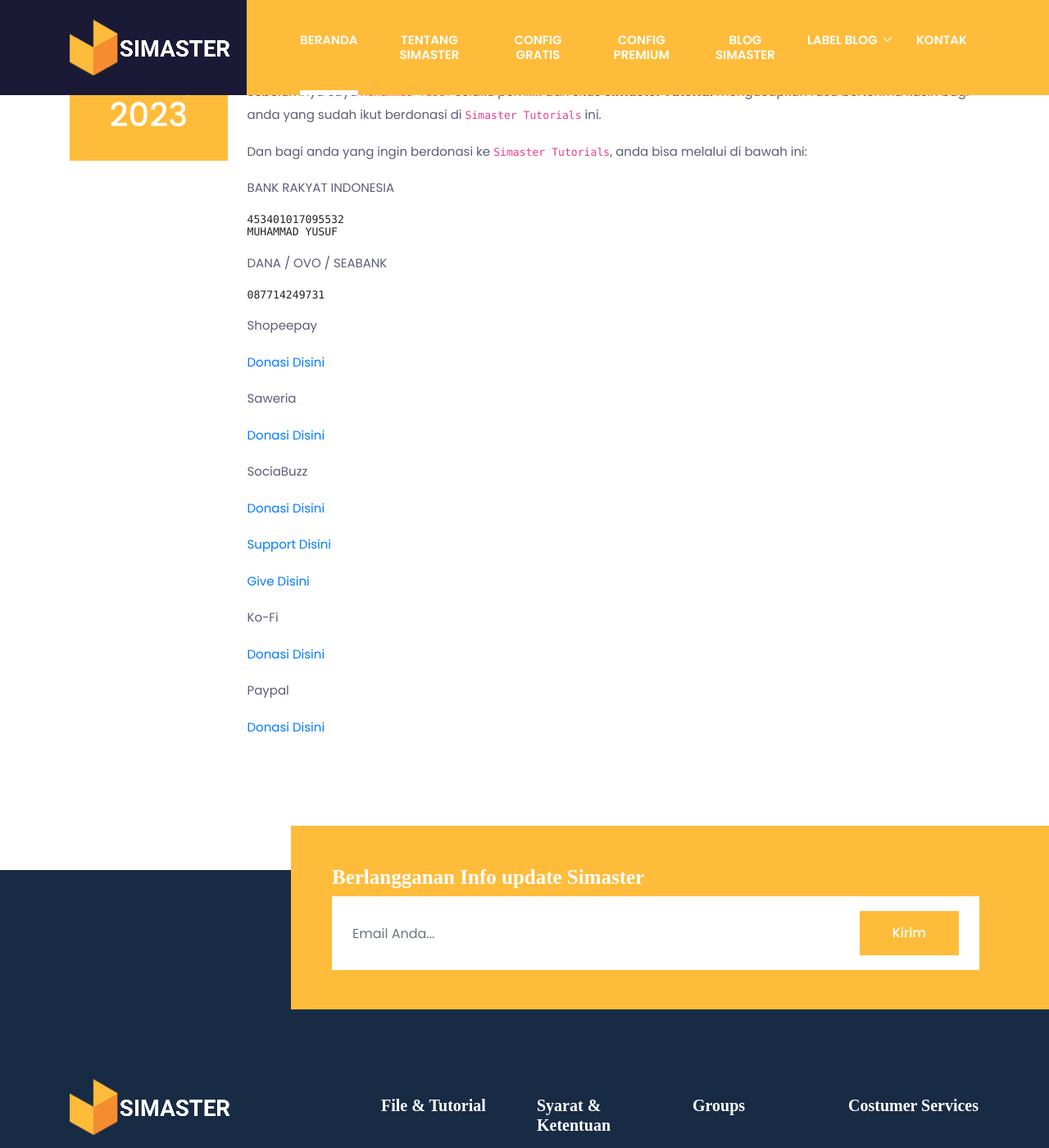
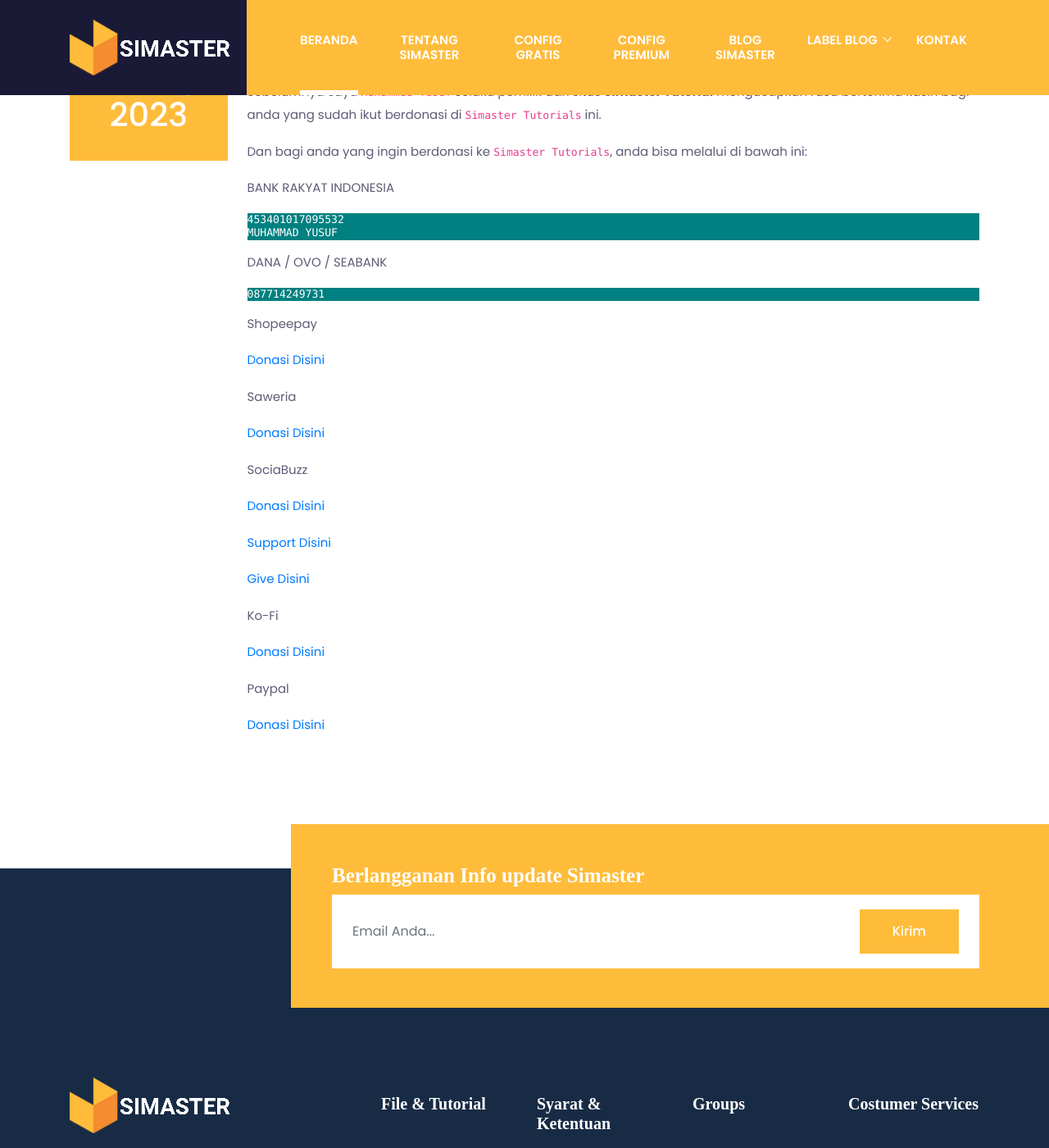
Before and after one commit to mwnsofficial/simastertutorials.github.io, a Jekyll site: the page built from pages/donasi.md, in a window 1280 px wide and 1400 px high, scrolled down 415 px. Shown: the whole window at 82% size. Built offline with Jekyll 4.4.1, drawn with Linux system fonts in a browser that asks for light colours; some web fonts are replaced.

Commit message:
Update style.css

```diff
--- a/css/style.css
+++ b/css/style.css
@@ -928,37 +928,12 @@
 
 /* --- ini khusus coding --- */
 
-*,
-*:before,
-*:after {
-  box-sizing: border-box;
+pre{
+   display: block;
+   font-family: monospace;
+   white-space: pre;
+   margin: 1em 0;
+   color: white;
+   background-color: teal;
+   padding: 8;
 }
-
-pre[class*="language-"] {
-  position: relative;
-  overflow: auto;
-
-  /* make space  */
-  margin: 5px 0;
-  padding: 1.75rem 0 1.75rem 1rem;
-  border-radius: 10px;
-}
-
-pre[class*="language-"] button {
-  position: absolute;
-  top: 5px;
-  right: 5px;
-
-  font-size: 0.9rem;
-  padding: 0.15rem;
-  background-color: teal;
-
-  border: ridge 1px #7b7b7c;
-  border-radius: 5px;
-  text-shadow: #c4c4c4 0 0 2px;
-}
-
-pre[class*="language-"] button:hover {
-  cursor: pointer;
-  background-color: orange;
-}
```
